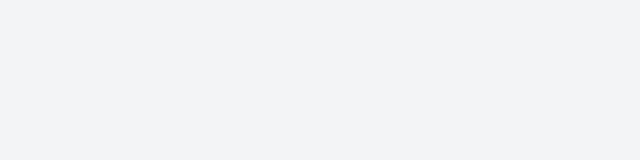
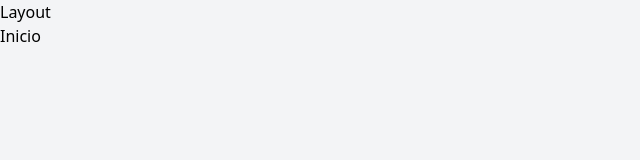
Before and after one commit to DaniPinelli/lista-de-usuarios, a React (Vite) app: page /clientes in a window 1280 px wide. Before the commit this address had no page. Shown: the top 160 px of the page, without its empty margins (0-640 px from the left). Built offline with nearby package versions, Linux system fonts and the light colour scheme.

Commit message:
creadas rutas principales

```diff
--- a/src/App.jsx
+++ b/src/App.jsx
@@ -1,6 +1,10 @@
-import { useState } from 'react'
+import { useState } from 'react';
+
 import { BrowserRouter, Routes, Route } from 'react-router-dom'
-import IniciarSesion from './layout/IniciarSesion'
+import Layout from './layout/Layout';
+import Inicio from './paginas/Inicio';
+import NuevoCliente from './paginas/NuevoCliente';
+import EditarCliente from './paginas/EditarCliente';
 
 
 function App() {
@@ -9,8 +13,10 @@ function App() {
   return (
     <BrowserRouter>
       <Routes>
-        <Route>
-          <Route path="/" element={<IniciarSesion />} />
+        <Route path="/clientes" element={<Layout />}>
+          <Route index element={<Inicio />} />
+          <Route path="nuevo" element={<NuevoCliente />} />
+          <Route path="editar/:id" element={<EditarCliente />} />
         </Route>
 
       </Routes>
--- a/src/layout/IniciarSesion.jsx
+++ /dev/null
@@ -1,9 +0,0 @@
-import React from 'react'
-
-const IniciarSesion = () => {
-    return (
-        <div>IniciarSesion</div>
-    )
-}
-
-export default IniciarSesion
--- a/src/layout/Layout.jsx
+++ b/src/layout/Layout.jsx
@@ -1,8 +1,11 @@
-import React from 'react'
+import { Outlet } from 'react-router-dom'
 
 const Layout = () => {
     return (
-        <div>Layout</div>
+        <div><p>Layout</p>
+
+            <Outlet />
+        </div>
     )
 }
 
--- /dev/null
+++ b/src/paginas/Inicio.jsx
@@ -0,0 +1,9 @@
+import React from 'react'
+
+const Inicio = () => {
+    return (
+        <div>Inicio</div>
+    )
+}
+
+export default Inicio
```
